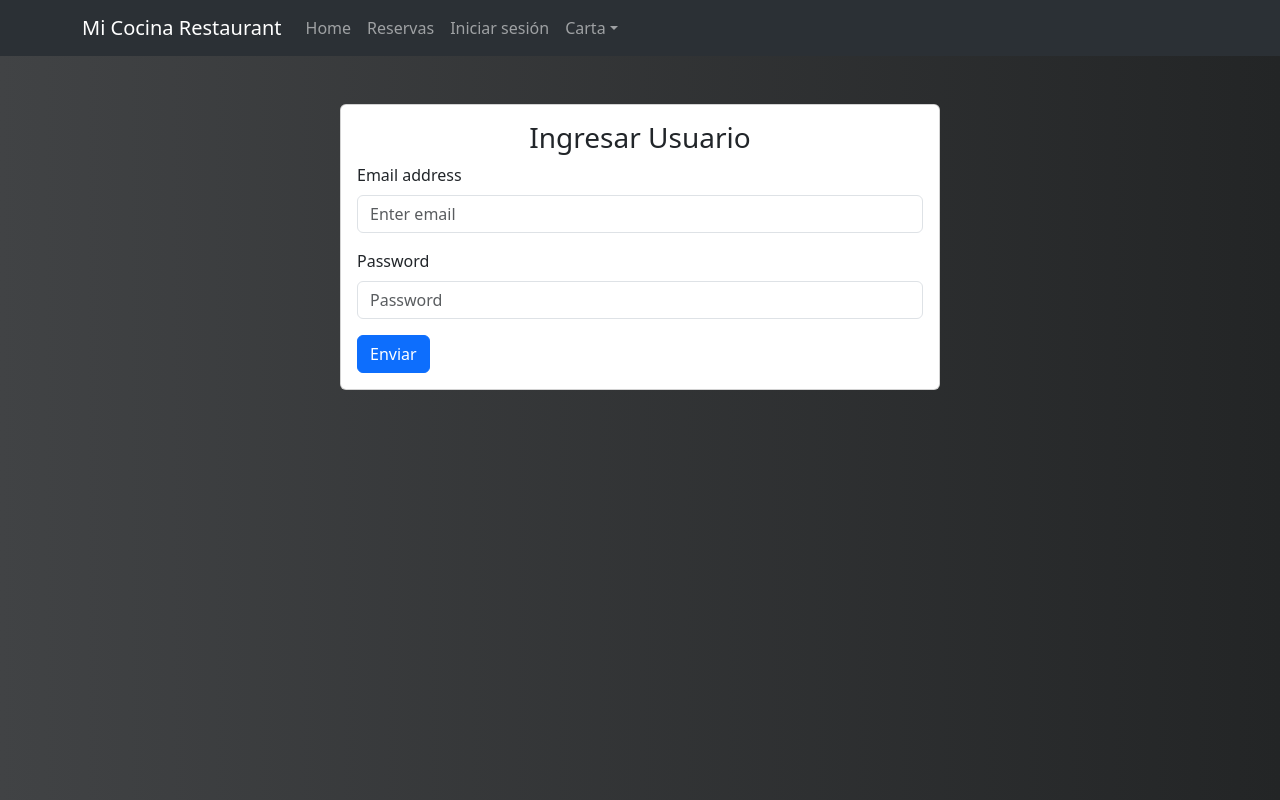
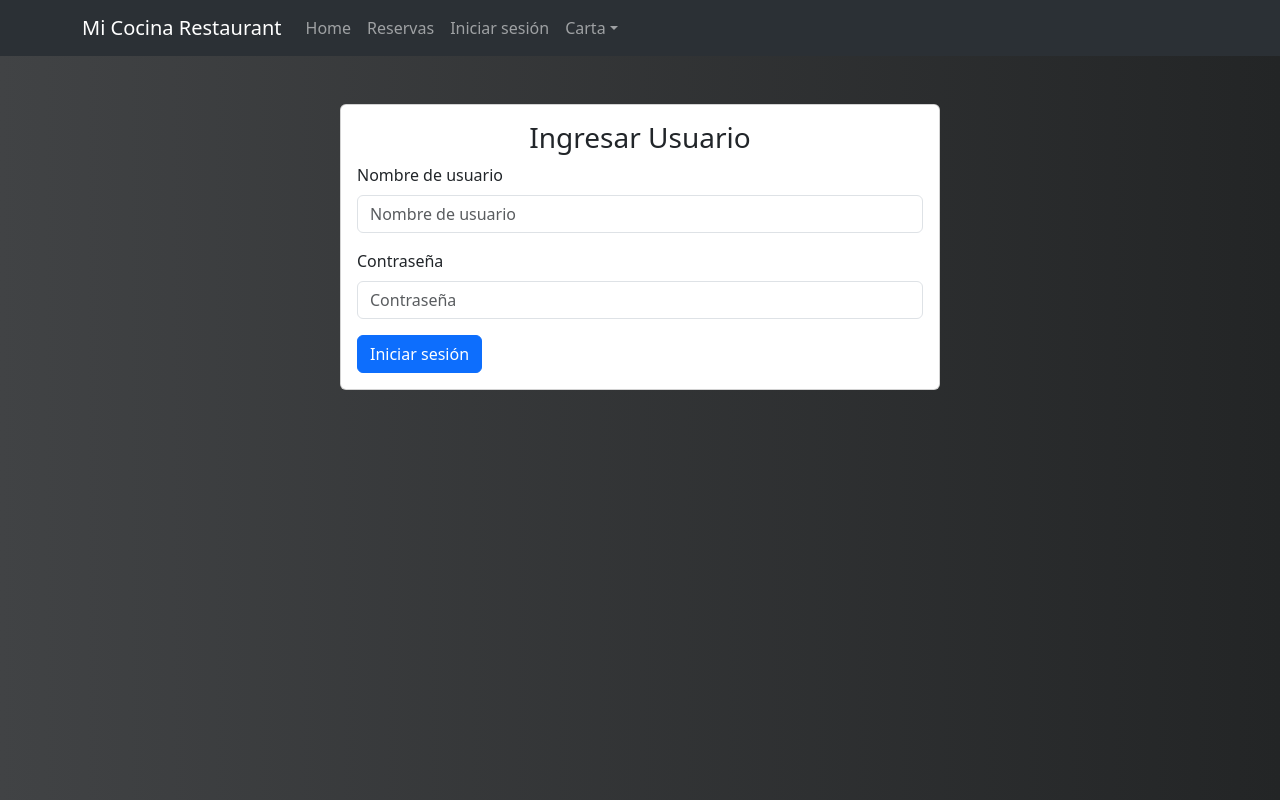
Before and after one commit to MadLucas/proyecto-restaurant-entrega4, a React (Vite) app in the folder restaurantApp/: page /Login in a window 1280 px wide. Built offline with nearby package versions, Linux system fonts and the light colour scheme.

Commit message:
agregando seccion admin y Dashboard reserva

```diff
--- /dev/null
+++ b/restaurantApp/src/components/DashboardReserva.jsx
@@ -0,0 +1,59 @@
+import React, { useState, useEffect } from 'react';
+import { db } from '../config/firebase';
+import { collection, getDocs } from 'firebase/firestore';
+import Table from 'react-bootstrap/Table';
+
+const DashboardReservas = () => {
+    const [reservas, setReservas] = useState([]);
+
+    useEffect(() => {
+        const obtenerReservas = async () => {
+            try {
+                const collectionRef = collection(db, 'Reservas');
+                const response = await getDocs(collectionRef);
+
+                const reservasData = response.docs.map((doc) => {
+                    const data = doc.data();
+                    data.id = doc.id;
+                    return data;
+                });
+
+                setReservas(reservasData);
+            } catch (error) {
+                console.error('Error al obtener las reservas:', error);
+            }
+        };
+
+        obtenerReservas();
+    }, []);
+
+    return (
+        <div>
+            <h1>Reservas</h1>
+            <Table striped bordered hover>
+                <thead>
+                    <tr>
+                        <th>#</th>
+                        <th>Nombre</th>
+                        <th>Apellido</th>
+                        <th>Fecha</th>
+                        <th>Hora</th>
+                    </tr>
+                </thead>
+                <tbody>
+                    {reservas.map((reserva) => (
+                        <tr key={reserva.id}>
+                            <td>{reserva.id}</td>
+                            <td>{reserva.nombre}</td>
+                            <td>{reserva.apellido}</td>
+                            <td>{new Date(reserva.fecha.seconds * 1000).toLocaleDateString()}</td>
+                            <td>{reserva.hora}</td>
+                        </tr>
+                    ))}
+                </tbody>
+            </Table>
+        </div>
+    );
+};
+
+export default DashboardReservas;
--- a/restaurantApp/src/components/UserForm.jsx
+++ b/restaurantApp/src/components/UserForm.jsx
@@ -1,24 +1,48 @@
-import React from 'react';
+import React, { useState } from 'react';
+import { useNavigate } from 'react-router-dom';
 import Card from 'react-bootstrap/Card';
 import Form from 'react-bootstrap/Form';
 import Button from 'react-bootstrap/Button';
 
+
 function UserForm() {
+  const [username, setUsername] = useState('');
+  const [password, setPassword] = useState('');
+  const navigate = useNavigate();
+
+  const handleLogin = () => {
+    if (username === 'Admin' && password === '123456') {
+      navigate("/Admin");
+    } else {
+      alert('Credenciales incorrectas');
+    }
+  };
+
   return (
     <Card className="mx-auto mt-5" style={{ maxWidth: '600px' }}>
       <Card.Body>
         <h3 className="text-center">Ingresar Usuario</h3>
         <Form>
           <Form.Group className="mb-3" controlId="formGroupEmail">
-            <Form.Label>Email address</Form.Label>
-            <Form.Control type="email" placeholder="Enter email" />
+            <Form.Label>Nombre de usuario</Form.Label>
+            <Form.Control
+              type="text"
+              placeholder="Nombre de usuario"
+              value={username}
+              onChange={(e) => setUsername(e.target.value)}
+            />
           </Form.Group>
           <Form.Group className="mb-3" controlId="formGroupPassword">
-            <Form.Label>Password</Form.Label>
-            <Form.Control type="password" placeholder="Password" />
+            <Form.Label>Contraseña</Form.Label>
+            <Form.Control
+              type="password"
+              placeholder="Contraseña"
+              value={password}
+              onChange={(e) => setPassword(e.target.value)}
+            />
           </Form.Group>
-          <Button variant="primary" type="submit">
-            Enviar
+          <Button variant="primary" onClick={handleLogin}>
+            Iniciar sesión
           </Button>
         </Form>
       </Card.Body>
--- a/restaurantApp/src/routes/AppRoutes.jsx
+++ b/restaurantApp/src/routes/AppRoutes.jsx
@@ -5,6 +5,7 @@ import Home from "../views/Home";
 import Reservas from "../views/Reservas";
 import Menu from "../views/Menu";
 import Login from "../views/Login";
+import Admin from "../views/Admin";
 
 const AppRoutes = () => {
   return (
@@ -15,6 +16,7 @@ const AppRoutes = () => {
                 <Route path="/reservas" element={<Reservas/>} />
                 <Route path="/Menu" element={<Menu/>} />
                 <Route path="/Login" element={<Login/>}/>
+                <Route path="/Admin" element={<Admin/>}/>
             </Route>
         </Routes>
     </>
--- a/restaurantApp/src/views/Admin.jsx
+++ b/restaurantApp/src/views/Admin.jsx
@@ -0,0 +1,13 @@
+import React from "react";
+import DashboardReservas from "../components/DashboardReserva";
+
+const Admin = () =>{
+    return(
+        <div>
+            <DashboardReservas/>
+        </div>
+
+    )
+}
+
+export default Admin;
```
